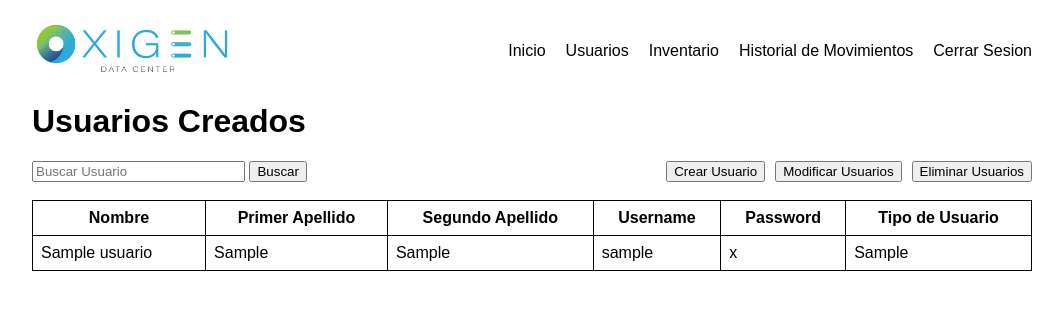
After one commit to Mafegar/oxigendc-inventario, a PHP site: page /crear_usuarios.php in a window 1280 px wide. The commit adds this page. Shown: the top 310 px of the page, without its empty margins (108-1171 px from the left). Run offline with PHP 8.4, Linux system fonts and the light colour scheme; the visitor is signed in with stand-in values (Sample User, id 1); tables that the repository leaves empty or names only in its code hold one stand-in row (values such as "Sample post").

Commit message:
subida trabajo 13/03/2024

```diff
--- /dev/null
+++ b/crear_usuarios.php
@@ -0,0 +1,362 @@
+
+
+<?php
+
+    session_start();
+    require_once "./conexion_bd/conexion.php";
+
+    // Verificamos si el usuario ha iniciado sesión.
+    if(isset($_SESSION['username'])){
+        $username = $_SESSION['username'];
+    } else {
+        header("location: ./index.html");
+        exit();
+    }
+
+    // Consultamos a la base de datos para obtener los usuarios.
+    $sql = "SELECT * FROM usuarios";
+    $result = mysqli_query($conn, $sql);
+
+    // Barra de búsqueda de usuarios.
+    if(isset($_POST["boton-buscar"])){
+        $buscarUsuario = $_POST["barra-buscar"];
+
+        // Consultamos a la base de datos para obtener los datos del usuario.
+        $sqlBuscarUsuario = "SELECT * FROM usuarios WHERE username LIKE '%$buscarUsuario%' OR nombre LIKE '%$buscarUsuario%' OR primer_apellido LIKE '%$buscarUsuario%'";
+        $result = mysqli_query($conn, $sqlBuscarUsuario);
+    }
+
+    $sqlEliminarUsuario = "SELECT * FROM usuarios";
+    $resultEliminar = mysqli_query($conn, $sqlEliminarUsuario);
+
+    if(isset($_POST["eliminar_usuario"])){
+        $eliminarUsuario = $_POST["eliminar_usuario"];
+
+        $sqlEliminar = "DELETE FROM usuarios WHERE username = '$eliminarUsuario'";
+        $resultEliminar = mysqli_query($conn, $sqlEliminar);
+    }
+
+?>
+
+
+<!DOCTYPE html>
+<html lang="en">
+<head>
+    <meta charset="UTF-8">
+    <meta name="viewport" content="width=device-width, initial-scale=1.0">
+    <link href='https://unpkg.com/boxicons@2.1.4/css/boxicons.min.css' rel='stylesheet'>
+    <title>Usuarios</title>
+
+    <style>
+
+        html,body{
+            margin: 0;
+            padding: 0;
+            font-family: "Raleway", sans-serif;
+        }
+
+        /* MENU */
+
+        header{
+            display: flex;
+            justify-content: space-between;
+            align-items: center;
+            width: 1000px;
+            margin: auto;
+            margin-top: 20px;
+        }
+
+        nav ul{
+            display: flex;
+            gap: 20px;
+        }
+
+        nav ul li{
+            list-style: none;
+        }
+
+        nav ul li a{
+            text-decoration: none;
+            color: black;
+        }
+
+        .logo img{
+            width: 200px;
+        }
+
+        /* CUERPO */
+
+        #cuerpo{
+            width: 1000px;
+            margin: auto;
+        }
+
+        /* FUNCIONES DE ARTICULOS */
+
+        .funciones-usuarios{
+            display: flex;
+            justify-content: space-between;
+        }
+
+        .botones-acciones{
+            display: flex;
+            gap: 10px;
+        }
+
+        #barra-buscar{
+            width: 205px;
+        }
+
+        /* TABLA CREAR ARTICULO */
+
+        .formulario-crear{
+            padding-left: 20px;
+        }
+
+        .form-crear label{
+            margin-left: 20px;
+        }
+
+        .form-crear input,º{
+            width: 200px;
+        }
+
+        #btn-crear-usuario{
+            width: 100px;
+            margin-left: 20px;
+        }
+
+        /* MODIFICAR Y ELIMINAR*/
+
+        .titulo-crear-usuario{
+            display: flex;
+            justify-content: space-between;
+            align-items: center;
+        }
+
+        .titulo-crear-usuario button{
+            height: 25px;
+            background-color: red;
+            color: white;
+        }
+
+        /* MOSTRAR USUARIOS */
+
+        .ver-usuarios{
+            width: 1000px;
+            margin-top: ;
+        }
+
+        .ver-usuarios table{
+            width: 100%;
+            border-collapse: collapse;
+        }
+
+        .ver-usuarios table th, td{
+            border: 1px solid black;
+            padding: 8px;
+        }
+
+
+    </style>
+
+</head>
+<body>
+
+    <header>
+        <div class="logo">
+            <a href="./inventario_admin.html"><img src="./img/logo-oxigen.png" alt=""></a>
+        </div>
+        <nav>
+            <ul>
+                <li><a href="./inventario_admin.php">Inicio</a></li>
+                <li><a href="./crear_usuarios.php">Usuarios</a></li>
+                <li><a href="./anadir_articulo.php">Inventario</a>
+                    <!-- <ul>
+                        <li><a href="">Entradas</a></li>
+                        <li><a href="">Salidas</a></li>
+                    </ul> -->
+                </li>
+
+                <li><a href="">Historial de Movimientos</a></li>
+                <li><a href="./conexion_bd/cerrar_sesion.php">Cerrar Sesion</a></li>
+            </ul>
+        </nav>
+    </header>
+
+    <div id="cuerpo">
+
+        <div class="container">
+
+            <h1>Usuarios Creados</h1>
+
+            <form class="funciones-usuarios" action="" method="post">
+                <div class="buscador">
+                    <input type="text" name="barra-buscar" id="barra-buscar" placeholder="Buscar Usuario">
+                    <input type="submit" name="boton-buscar" id="boton-buscar" value="Buscar">
+                </div>
+
+                <div class="botones-acciones">
+                    <input type="button" name="crear-articulo" id="crear-usuario" value="Crear Usuario">
+
+                    <input type="button" name="modificar-usuario" id="modificar-usuario" value="Modificar Usuarios">
+
+                    <input type="button" name="eliminar-usuario" id="eliminar-usuario" value="Eliminar Usuarios">
+                </div>
+            </form>
+            <br>
+
+            <dialog id="formulario-usuarios">
+
+                <div class="titulo-crear-usuario">
+                    <h2>Crear Usuario</h2>
+                    <button id="cerrar-crear-usuario">X</button>
+                </div>
+
+                <form class="form-crear" action="admin_articulos.php" method="post">
+
+                    <label for="nombre">Nombre: </label>
+                    <input type="text" name="nombre" id="nombre" placeholder="Nombre del Usuario" required>
+
+                    <label for="tipo_usuario">Tipo de Usuario: </label>
+                    <select name="tipo_usuario" id="tipo_usuario">
+                        <option value="1">Administrador</option>
+                        <option value="0">Usuario</option>
+                    </select>
+                    <br><br>
+                    <label for="primer_apellid">Primer Apellido: </label>
+                    <input type="text" name="primer_apellido" id="primer_apellido" placeholder="Primer Apellido" required>
+
+                    <label for="segundo_apellid">Segundo Apellido: </label>
+                    <input type="text" name="segundo_apellido" id="segundo_apellido" placeholder="Segundo Apellido" required>
+                    <br><br>
+                    <label for="user">Nombre de Usuario: </label>
+                    <input type="text" name="user" id="user" placeholder="Username">
+
+                    <label for="pass">Contraseña: </label>
+                    <input type="text" name="pass" id="pass" placeholder="Contraseña">
+                    <br><br>
+                    <input type="submit" name="crear-usuario" id="btn-crear-usuario" value="Crear Usuario">
+
+                </form>
+
+            </dialog>
+
+            <dialog id="modificar-articulos">
+
+
+            </dialog>
+
+            <dialog id="eliminar-usuarios">
+
+                <div class="titulo-eliminar">
+                    <h2>Eliminar Usuarios</h2>
+                    <button id="cerrar-eliminar-usuario">X</button>
+                </div>
+
+                <?php
+
+                    // Verificamos si hay usuarios en la base de datos.
+                    if($resultEliminar->num_rows > 0){
+                        // Hacemos un bucle para mostrar todos los usuarios de la BBDD.
+                        while($row = $resultEliminar->fetch_assoc()){
+                            echo "<div class='usuarios'>";
+                            echo "<form action='' method='post'>";
+                            echo "<h4>" . $row["nombre"] . " " . $row["primer_apellido"] . "</h4>";
+                            echo "<h4>". $row["username"] ." " . $row["tipo_usuario"] ."</h4>";
+                            echo "<input type='hidden' name='nombre_usuario' value='" . $row["username"] . "'>";
+                            echo "<input type='submit' name='eliminar_usario' value='Eliminar'>";
+                            echo "</form>";
+                            echo "</div>";
+                        }
+                    } else {
+                        echo "No hay usuarios en la base de datos.";
+                    }
+
+                ?>
+
+            </dialog>
+
+            <div class="ver-usuarios">
+                <table>
+                    <thead>
+                        <tr>
+                            <th>Nombre</th>
+                            <th>Primer Apellido</th>
+                            <th>Segundo Apellido</th>
+                            <th>Username</th>
+                            <th>Password</th>
+                            <th>Tipo de Usuario</th>
+                        </tr>
+                    </thead>
+                    <tbody>
+
+                        <?php
+                            // Verificamos si hay usuarios en la base de datos.
+                            if($result->num_rows > 0){
+                                // Hacemos un bucle para mostrar todos los usuarios de la BBDD.
+                                while($row = $result->fetch_assoc()){
+                                    echo "<tr>";
+                                    echo "<td>" . $row["nombre"] . "</td>";
+                                    echo "<td>" . $row["primer_apellido"] . "</td>";
+                                    echo "<td>" . $row["segundo_apellido"] . "</td>";
+                                    echo "<td>" . $row["username"] . "</td>";
+                                    echo "<td>" . $row["password"] . "</td>";
+                                    echo "<td>" . $row["tipo_usuario"] . "</td>";
+                                    echo "</tr>";
+                                }
+                            } else {
+                                echo "No hay usuarios en la base de datos.";
+                            }
+
+
+                        ?>
+
+                    </tbody>
+                </table>
+            </div>
+
+
+        </div>
+
+    </div>
+
+
+    <script>
+
+        // Botones para abrir pestañas.
+        const btnCrearUsuario = document.getElementById("crear-usuario");
+        // const btnModificarUsuario = document.getElementById("modificar-usuario");
+        const btnEliminarUsuario = document.getElementById("eliminar-usuario");
+
+        // Botones para cerrar pestañas.
+        const btnCerrarCrearUsuario = document.getElementById("cerrar-crear-usuario");
+        // const btnCerrarModificarUsuario = document.getElementById("cerrar-modificar-usuario");
+        const btnCerrarEliminarUsuario = document.getElementById("cerrar-eliminar-usuario");
+
+        // Dialogos
+        const formularioUsuarios = document.getElementById("formulario-usuarios");
+        // const modificarUsuarios = document.getElementById("modificar-usuarios");
+        const eliminarUsuarios = document.getElementById("eliminar-usuarios");
+
+        btnCrearUsuario.addEventListener("click", () => {
+            formularioUsuarios.showModal();
+        });
+
+        btnCerrarCrearUsuario.addEventListener("click", () => {
+            formularioUsuarios.close();
+        });
+
+
+        btnEliminarUsuario.addEventListener("click", () => {
+            eliminarUsuarios.showModal();
+        });
+
+        btnCerrarEliminarUsuario.addEventListener("click", () => {
+            eliminarUsuarios.close();
+        });
+
+    </script>
+
+</body>
+</html>
--- a/login.php
+++ b/login.php
@@ -17,8 +17,7 @@
         // Obtenemos la fila correspondiente a la consulta.
         $row = mysqli_fetch_assoc($result);
 
-        // Verificamos si la contraseña ingresada es igual a la contraseña almacenada en la base de datos.
-        if($password === $row["password"]){
+        if(password_verify($password,$row["password"])){
 
             $_SESSION["username"] = $username;
             if($row["tipo_usuario"] == 1){
```
Also changed, not shown: admin_articulos.php (added, +132 -0 lines), anadir_articulo.php (+50 -11 lines), crear_articulos.php (deleted, +0 -108 lines).
